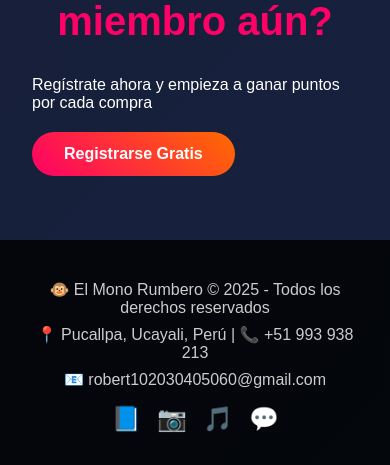
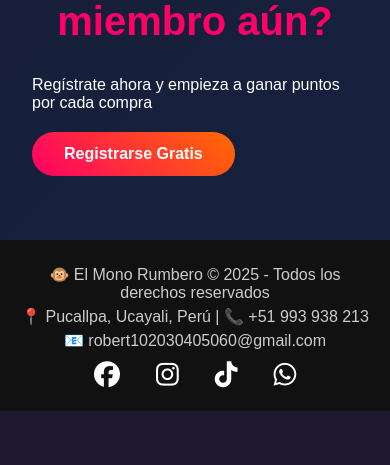
Before and after one commit to robert1312-dotcom/SISTEMA-DISCOTECA, a PHP site: page /views/home/index.php in a window 390 px wide. Shown: the part 2370-2835 px from the top of the page. After the commit the page ends 2781 px from the top, so only its background shows below. Run offline with PHP 8.4, Linux system fonts and the light colour scheme; data comes from the database, SQL or seed files in the repository; some libraries are stand-ins or nearby versions.

```diff
--- a/public/css/styles.css
+++ b/public/css/styles.css
@@ -332,7 +332,7 @@ nav {
 footer {
     background: rgba(0, 0, 0, 0.8);
     text-align: center;
-    padding: 2rem;
+    padding: 0.5rem;
     margin-top: 4rem;
 }
 
@@ -393,4 +393,32 @@ footer p {
     header {
     transition: transform 0.4s ease; /* 🔹 animación suave al ocultar/mostrar */
     }
+    footer {
+    text-align: center;
+    padding: 20px;
+    background-color: #111;
+    color: white;
+    font-family: Arial, sans-serif;
+    }
+
+    footer p {
+    margin: 5px 0;
+    }
+
+    .social-links {
+    margin-top: 10px;
+    }
+
+    .social-links a {
+    margin: 0 10px;
+    color: white;
+    text-decoration: none;
+    font-size: 26px;
+    transition: color 0.3s ease;
+    }
+
+    .social-links a:hover {
+    color: #00bcd4; /* Cambia a celeste al pasar el mouse */
+    }
+
 }
--- a/views/layout/footer.php
+++ b/views/layout/footer.php
@@ -1,13 +1,33 @@
-<footer>
+<!DOCTYPE html>
+<html lang="es">
+<head>
+    <meta charset="UTF-8">
+    <meta name="viewport" content="width=device-width, initial-scale=1.0">
+    <title>El Mono Rumbero</title>
+
+    <link rel="stylesheet" href="https://cdnjs.cloudflare.com/ajax/libs/font-awesome/6.6.0/css/all.min.css">
+</head>
+<body>
+
+    <footer>
         <p>🐵 El Mono Rumbero © 2025 - Todos los derechos reservados</p>
         <p>📍 Pucallpa, Ucayali, Perú | 📞 +51 993 938 213</p>
         <p>📧 robert102030405060@gmail.com</p>
         <div class="social-links">
-            <a href="#" title="Facebook">📘</a>
-            <a href="#" title="Instagram">📷</a>
-            <a href="#" title="TikTok">🎵</a>
-            <a href="#" title="WhatsApp">💬</a>
+            <a href="https://www.facebook.com/robert.guzman.898574" title="Facebook" target="_blank" rel="noopener noreferrer">
+                <i class="fa-brands fa-facebook"></i>
+            </a>
+            <a href="https://www.instagram.com/" title="Instagram" target="_blank" rel="noopener noreferrer">
+                <i class="fa-brands fa-instagram"></i>
+            </a>
+            <a href="https://www.tiktok.com/" title="TikTok" target="_blank" rel="noopener noreferrer">
+                <i class="fa-brands fa-tiktok"></i>
+            </a>
+            <a href="https://wa.me/51993938213" title="WhatsApp" target="_blank" rel="noopener noreferrer">
+                <i class="fa-brands fa-whatsapp"></i>
+            </a>
         </div>
     </footer>
+
 </body>
 </html>
```
